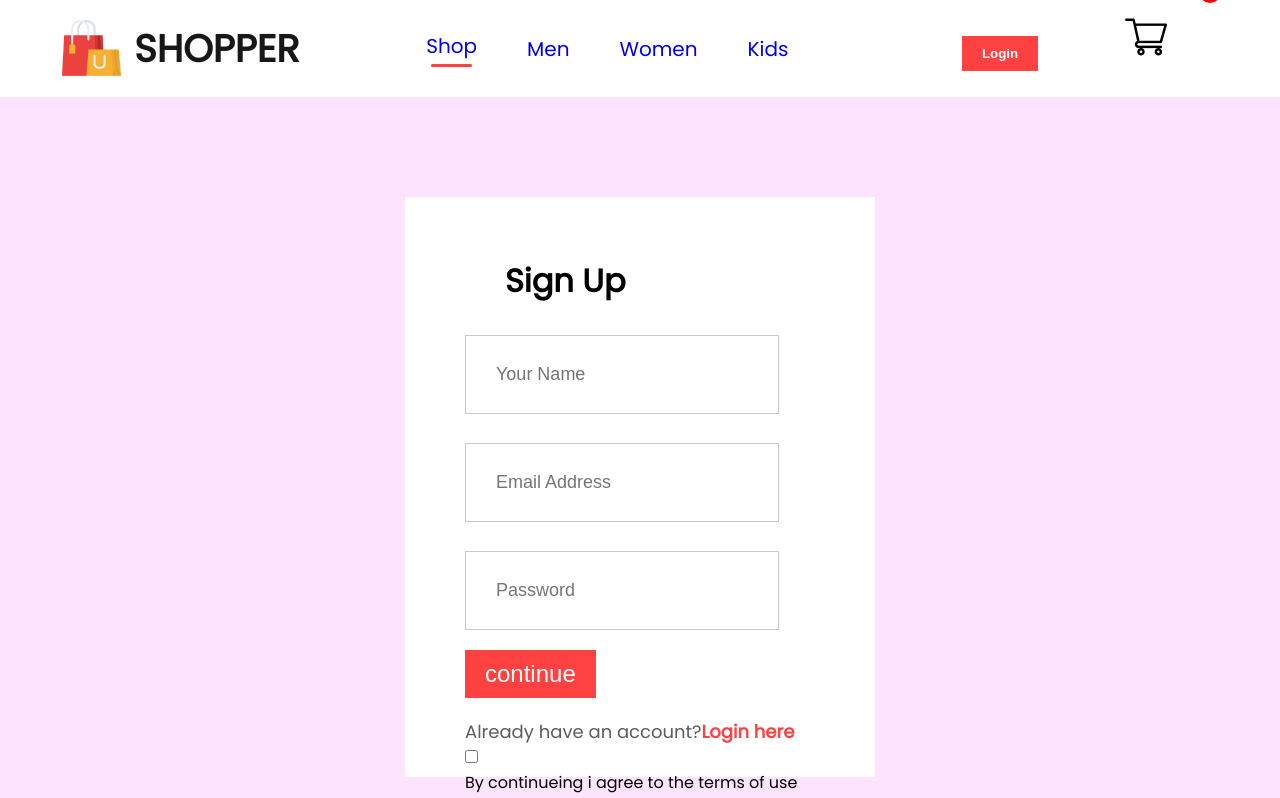
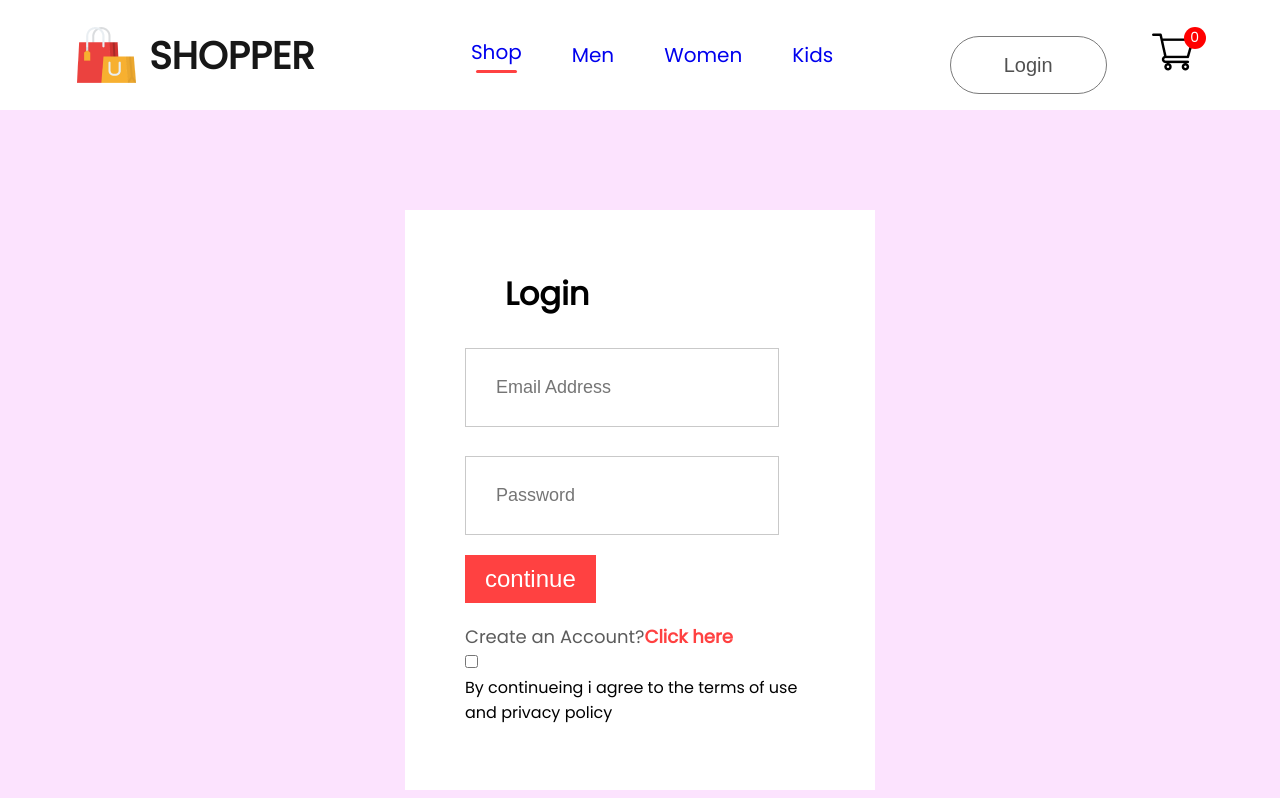
Before and after one commit to Sanskruti-Gohil/Ecommerce1, a React (Create React App) app: page /login in a window 1280 px wide. Shown: the top 798 px of the page. Built offline with nearby package versions, Linux system fonts and the light colour scheme.

Commit message:
final login changes

```diff
--- a/src/App.js
+++ b/src/App.js
@@ -7,6 +7,7 @@
 import Navbar from './Components/Navbar/Navbar';
 import Cart from './Pages/Cart';
 import LoginSignup from './Pages/LoginSignup';
+
 import Product from './Pages/Product.jsx';
 import Shop from './Pages/Shop';
 import ShopCategory from './Pages/ShopCategory';
--- a/src/Components/Navbar/Navbar.jsx
+++ b/src/Components/Navbar/Navbar.jsx
@@ -20,12 +20,17 @@
                 <li onClick={()=>{setMenu("mens")}}><Link style={{textDecoration:'none'}} to='/mens'>Men</Link>{menu==="mens"?<hr/>:<></>}</li>
                 <li onClick={()=>{setMenu("womens")}}><Link style={{textDecoration:'none'}} to='/womens'>Women</Link>{menu==="womens"?<hr/>:<></>}</li>
                 <li onClick={()=>{setMenu("kids")}}><Link style={{textDecoration:'none'}} to='/kids'>Kids</Link>{menu==="kids"?<hr/>:<></>}</li>
-            </ul>
-            <div className="nav-login-cart"></div>
-            <Link to='/login'><button>Login</button></Link>
+                </ul>
+            <div className="nav-login-cart">
+            {localStorage.getItem('auth-token')
+            ?<button onClick={()=>{localStorage.removeItem('auth-token');window.location.replace('/')}}>Logout</button>:
+            <Link to='/login'><button>Login</button></Link>}
+
             <Link to='/cart'><img src={cart_icon} alt=""/></Link>
             <div className="nav-cart-count">0</div>
+            </div>
         </div>
+
     )
 }
 
--- a/src/Pages/LoginSignup.jsx
+++ b/src/Pages/LoginSignup.jsx
@@ -1,18 +1,76 @@
-import React from 'react'
+import React , {useState} from 'react'
 import './CSS/LoginSignup.css'
 
 const LoginSignup = () => {
+  const [state, setState] = useState("Login");
+  const [formData, setFormData] = useState({
+    username: "",
+    password: "",
+    email: ""
+  });
+
+  const changeHandler = (e) => {
+    setFormData({...formData, [e.target.name]: e.target.value});
+
+  };
+
+
+    const login=async()=>{
+      console.log("Login executed",formData);
+      let responseData;
+      await fetch('http://localhost:4000/login',{
+        method:'POST',
+        headers:{
+          Accept:'application/form-data',
+          'Content-Type':'application/json',
+
+        },
+        body:JSON.stringify(formData),
+      }).then((response)=>response.json()).then((data)=>responseData=data)
+      if(responseData.success){
+        localStorage.setItem('auth-token',responseData.token);
+        window.location.replace("/")
+      }
+      else{
+        alert(responseData.erros)
+      }
+    }
+
+    const signup= async()=>{
+      console.log("Signin excecuted",formData)
+      let responseData;
+      await fetch('http://localhost:4000/signup',{
+        method:'POST',
+        headers:{
+          Accept:'application/form-data',
+          'Content-Type':'application/json',
+
+        },
+        body:JSON.stringify(formData),
+      }).then((response)=>response.json()).then((data)=>responseData=data)
+      if(responseData.success){
+        localStorage.setItem('auth-token',responseData.token);
+        window.location.replace("/")
+      }
+      else{
+        alert(responseData.erros)
+      }
+    }
   return (
+
       <div className='loginsignup'>
         <div className="loginsignup-container">
-        <h1>Sign Up</h1>
+          <h1>{state}</h1>
           <div className="loginsignup-fields">
-          <input type="text" placeholder="Your Name" />
-          <input type="email" placeholder="Email Address" />
-          <input type="password" placeholder="Password" />
+            {state==="Sign Up"?<input name='username' value={formData.username}onChange={changeHandler} type="text" placeholder="Your Name" />:<></>}
+            <input name='email' value={formData.email}onChange={changeHandler} type="email" placeholder="Email Address" />
+            <input name='password' value={formData.password}onChange={changeHandler} type="password" placeholder="Password" />
           </div>
-        <button>continue</button>
-        <p className="loginsignup-login">Already have an account?<span>Login here</span></p>
+          <button onClick={()=>{state==="Login"?login():signup()}}>continue</button>
+          {state==="Sign Up"?<p className="loginsignup-login">Already have an account?<span onClick={()=>{setState("Login")}}>Login here</span></p>:
+          <p className="loginsignup-login">Create an Account?<span onClick={()=>{setState("Sign Up")}}>Click here</span></p>}
+
+
           <div className="loginsignup-agree"></div>
           <input type="checkbox" name='' id=''/>
           <p>By continueing i agree to the terms of use and privacy policy</p>
```
Lines whose indentation alone changed are shown as unchanged.
